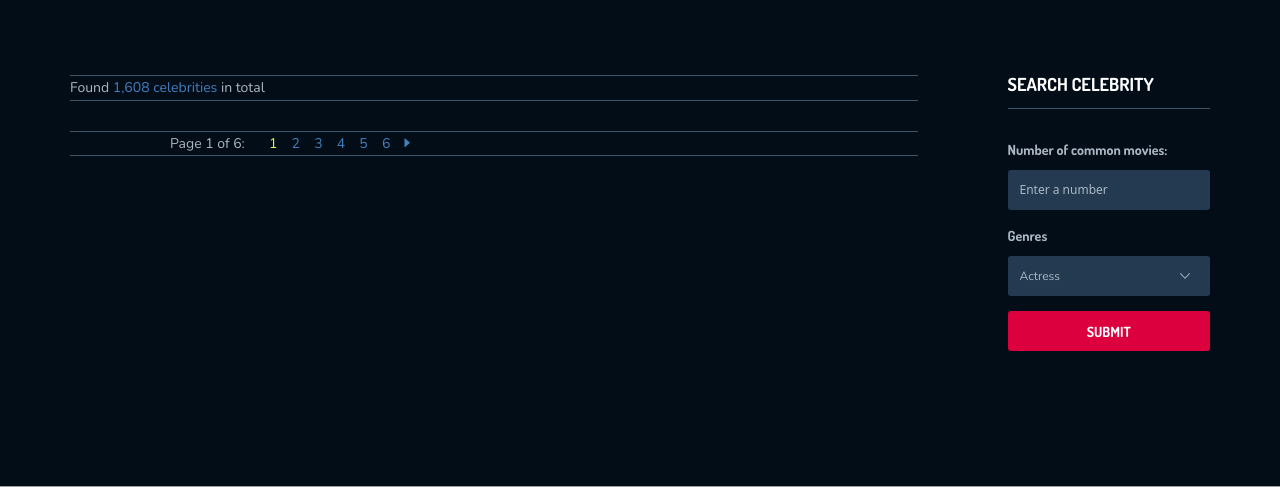
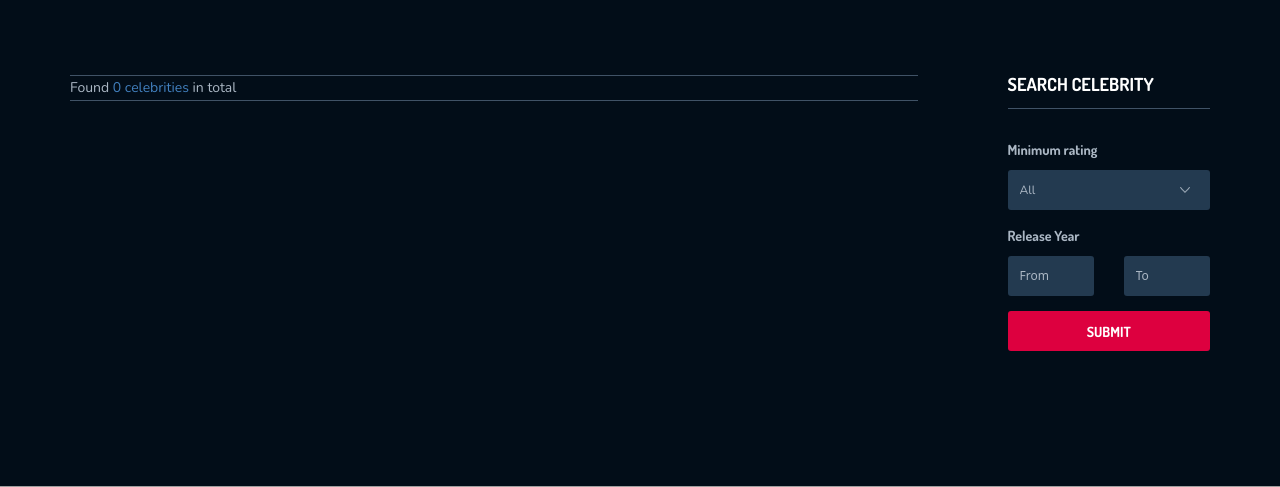
Before and after one commit to ozzafar/Movies-Website, a Flask app: page /celebritygrid in a window 1280 px wide. Shown: the part 385-872 px from the top of the page. Run offline with Flask 2, Linux system fonts and the light colour scheme; data that the repository does not hold is empty; some libraries are stand-ins or nearby versions; grey boxes are pictures that could not be loaded.

Commit message:
finished all the pages

```diff
--- a/backend/DBbackend.py
+++ b/backend/DBbackend.py
@@ -242,7 +242,7 @@ class DBbackend:
             AND (ms.rotten_tomatoes +  ms.metacritic + ms.imdb)/3 >= {movie_score}
 
         GROUP BY p.person_ID, p.first_name, p.last_name, p.picture_URL
-        ORDER BY amount_of_movies DESC
+        ORDER BY amount_of_movies DESC, p.first_name, p.last_name
         """
 
         rows = self.execute_sql(query)
@@ -350,8 +350,8 @@ class DBbackend:
     def actors_movies_awards_query(self, start_year):
 
         query = f"""
-        SELECT p.first_name, p.last_name, p.gender, COUNT(*) AS number_of_movies_played ,
-        	SUM(m.awards) AS total_awards
+        SELECT p.person_ID, p.first_name, p.last_name, COUNT(*) AS number_of_movies_played ,
+        	SUM(m.awards) AS total_awards, p.picture_URL
         FROM Person p, Movies_Actors ma, Movies m
         WHERE p.person_ID = ma.person_ID AND ma.movie_ID = m.movie_ID
             AND EXTRACT(YEAR FROM m.released) > {start_year}
@@ -418,12 +418,22 @@ class DBbackend:
     # Fun Facts/Movies Grid
     def movies_actors_with_string_in_name_query(self, string_to_search, sub_string=False):
 
-        if sub_string:
-            string_to_search = string_to_search + "*"
+        string_to_search_arr = string_to_search.split(" ")
+        if len(string_to_search_arr) == 1:
+            string_to_search = "+" + string_to_search
+            if sub_string:
+                string_to_search = string_to_search + "*"
+        else:
+            for i, string in enumerate(string_to_search_arr):
+                string_to_search_arr[i] = "+" + string_to_search_arr[i]
+                if sub_string:
+                    string_to_search_arr[i] = string_to_search_arr[i] + "*"
+            string_to_search = " ".join(string_to_search_arr)
 
         query = f"""
         SELECT m.movie_ID, m.title, COUNT(*) as num_of_actors,
-            GROUP_CONCAT(concat(p.first_name, " "), p.last_name SEPARATOR ", ")
+            GROUP_CONCAT(concat(p.first_name, " "), p.last_name SEPARATOR ", "),
+            m.poster_URL
         FROM Movies m, Movies_Actors ma, Person p
         WHERE m.movie_ID = ma.movie_ID AND p.person_ID = ma.person_ID
             AND (Match(p.first_name) AGAINST("{string_to_search}" IN BOOLEAN MODE) OR
--- a/backend/app.py
+++ b/backend/app.py
@@ -12,11 +12,6 @@ def create_movie_body():
     is_search = False
 
     body = ""
-    page = request.args.get('page')
-    if type(page) is str:
-        page = int(page)
-    else:
-        page = 1
 
     # search fields:
     if 'submit' in request.form.keys():
@@ -33,36 +28,42 @@ def create_movie_body():
     if is_search:
         movies = db.movies_with_string_in_name_query(movie_title, int(minimum_rating)*10,
                     genres.split(","), int(from_year), int(to_year), sub_string=(exact_match == "contains"))
+        #print('num of movies1: ' + str(len(movies)))
         poster_url_index = 4
         id_index = 0
         name_index = 1
         rating_index = 3
     else:
         movies = db.get_movies_ratings()
+        #print('num of movies2: '+str(len(movies)))
         poster_url_index = 9
         id_index = 0
         name_index = 1
         rating_index = 18
 
-    for i in range(20 * (page - 1), min(len(movies), 20 * page)):
+    for i in range(0,len(movies)):
         poster_url = movies[i][poster_url_index]
+        if movies[i][rating_index] is None:
+            continue
         if poster_url != None:
             poster_url_full = "https://image.tmdb.org/t/p/w1280" + movies[i][poster_url_index]
-            id = str(movies[i][id_index])
-            name = movies[i][name_index]
-            rating = str(movies[i][rating_index] / 10)[:3]
-            body += (f"""
-            		<div class="movie-item-style-2 movie-item-style-1">
-						<img src={poster_url_full} alt="">
-						<div class="hvr-inner">
-							<a  href=moviesingle?movie={id}> Read more <i class="ion-android-arrow-dropright"></i> </a>
-						</div>
-						<div class="mv-item-infor">
-							<h6><a href=moviesingle?movie={id}> {name} </a></h6>
-							<p class="rate"><i class="ion-android-star"></i><span>{rating}</span> /10</p>
-						</div>
-					</div>""")
-    return body
+        else:
+            poster_url_full = "/static/images/no_photo_availble.png"
+        id = str(movies[i][id_index])
+        name = movies[i][name_index]
+        rating = str(movies[i][rating_index] / 10)[:3]
+        body += (f"""
+                <div class="movie-item-style-2 movie-item-style-1">
+                    <img src={poster_url_full} alt="">
+                    <div class="hvr-inner">
+                        <a  href=moviesingle?movie={id}> Read more <i class="ion-android-arrow-dropright"></i> </a>
+                    </div>
+                    <div class="mv-item-infor">
+                        <h6><a href=moviesingle?movie={id}> {name} </a></h6>
+                        <p class="rate"><i class="ion-android-star"></i><span>{rating}</span> /10</p>
+                    </div>
+                </div>""")
+    return body, len(movies)
 
 
 @app.route('/moviesingle', methods=['GET'])
@@ -94,8 +95,8 @@ def moviesingle():
 
 @app.route('/moviegrid', methods=['GET', 'POST'])
 def moviegrid():
-    body = create_movie_body()
-    return render_template('/moviegrid.html', body=body, genres=list_of_genres_db())
+    body, num_of_res = create_movie_body()
+    return render_template('/moviegrid.html', body=body, genres=list_of_genres_db(), num_of_res=num_of_res)
 
 
 @app.route('/facts', methods=['GET', 'POST'])
@@ -134,7 +135,7 @@ def fun_facts():
                     res = db.directors_movies_budget_query(budget, num_of_actors)
 # director_picture director_first_name director_last_name movie_ID movie_poster title num_of_actors total_budget
             return render_template('facts_popular_directors.html', is_form_sent=is_form_sent, res=res,
-                                   director_picture=3, director_first_name=1, director_last_name=2,
+                                   director_picture_URL=3, director_first_name=1, director_last_name=2,
                                    movie_ID=0, movie_poster=9, title=5, num_of_actors=6, total_budget=8, budget=7,
                                    movie_index=10, movie_max_index=11)
         elif fact == 'countries_movies':
@@ -152,37 +153,47 @@ def fun_facts():
                     res = db.countries_movies_query(budget, num_of_awards)
             return render_template('facts_countries_movies.html', is_form_sent=is_form_sent, res=res,
                                    movie_poster=5, movie_ID=1, title=2, country=0, budget=3, awards=4)
+        elif fact == 'actors_awards':
+            if type(is_submitted) is str:
+                if is_submitted == 'submit':
+                    is_form_sent = True
+                    start_year = request.form.get('start_year')
+                    start_year = int(start_year)
+                    res = db.actors_movies_awards_query(start_year)
+            return render_template('facts_actors_awards.html', is_form_sent=is_form_sent, res=res,
+                                   first_name=1, last_name=2, movies_played=3,
+                                   total_awards=4, picture_URL=5)
+        elif fact == 'movies_with_actors_by_name':
+            if type(is_submitted) is str:
+                if is_submitted == 'submit':
+                    is_form_sent = True
+                    exact_match = request.form.get('exact_match')
+                    string_to_search = request.form.get('string_to_search')
+                    res = db.movies_actors_with_string_in_name_query(string_to_search, exact_match == "contains")
+            return render_template('movies_with_actors_by_name.html', is_form_sent=is_form_sent, res=res,
+                                   title=1, num_of_actors=2, actors_string=3, poster_URL=4)
 
-# movie_poster movie_ID title country budget awards
     return render_template('facts.html')
 
 
-@app.route('/celebritygrid', methods=['GET'])
+@app.route('/celebritygrid', methods=['GET', 'POST'])
 def celebritygrid():
-    body = ""
 
-    if 1==0:
-        movie_score = request.args.get('movie_score')
-        start_year = request.args.get('start_year')
-        end_year = request.args.get('end_year')
-        celebrity_info = AuxiliaryFuncs.query_to_actors_info(db, movie_score, start_year, end_year)
+    is_submitted = request.form.get('submit')
+    res = ''
+    user_search = ''
+    if type(is_submitted) is str:
+        if is_submitted == 'submit': # TODO delete this if
+            minimum_rating = request.form.get('minimum_rating')
+            start_year = request.form.get('from_year')
+            end_year = request.form.get('to_year')
+            user_search = f", Minimum rating {minimum_rating} from {start_year} to {end_year}"
+            res = db.popular_actors_query(int(minimum_rating)*10, int(start_year), int(end_year))
     else:
-        celebrity_info = AuxiliaryFuncs.query_to_actors_info(db, 0, 1500, 3000)
+        res = db.popular_actors_query(0, 1500, 3000)
 
-    page = request.args.get('page')
-    if type(page) is str:
-        page = int(page)
-    else:
-        page = 1
-
-    if (page-1)*9 > len(celebrity_info):
-        body = "<p> No Actors For This Page <p>" # TODO - do it right
-    else:
-        for celebrity in range(9 * (page - 1), min(len(celebrity_info), 9 * page)):
-            body += celebrity_info[celebrity].get_html_body()
-
-    return render_template('/celebritygrid.html', body=body, page=page)
-
+    return render_template('celebritygrid.html', res=res, user_search=user_search,
+                           first_name=1, last_name=2, num_of_movies=4, picture_URL=5)
 
 @app.route('/', methods=['GET'])
 @app.route('/index', methods=['GET'])
--- a/backend/templates/celebritygrid.html
+++ b/backend/templates/celebritygrid.html
@@ -102,42 +102,56 @@
 		<div class="row ipad-width2">
 			<div class="col-md-9 col-sm-12 col-xs-12">
 				<div class="topbar-filter">
-					<p class="pad-change" style="padding-right: 370px;">Found <span>1,608 celebrities</span> in total</p>
+					<p class="pad-change" style="padding-right: 370px;">Found <span>{{ res|length }} celebrities</span> in total {{ user_search }}</p>
 				</div>
 				<div class="celebrity-items">
-					{{body|safe}}
-				</div>
-				<div class="topbar-filter">
-
-
-					<div class="pagination2">
-						<span>Page {{page}} of 6:</span>
-						<a class="active" href="celebritygrid?page=1">1</a>
-						<a href="celebritygrid?page=2">2</a>
-						<a href="celebritygrid?page=3">3</a>
-						<a href="celebritygrid?page=4">4</a>
-						<a href="celebritygrid?page=5">5</a>
-						<a href="celebritygrid?page=6">6</a>
-						<a href="#"><i class="ion-arrow-right-b"></i></a>
-					</div>
+					{% for row in res %}
+                        {% if row[picture_URL] is none %}
+                            {% set picture = "/static/images/no_photo_availble.png" %}
+                        {% else %}
+                            {% set picture = "https://image.tmdb.org/t/p/w300" + row[picture_URL]|string %}
+                        {% endif %}
+                        <div class="ceb-item">
+                            <img src="{{ picture }}" width="270" height="400">
+                            <div class="ceb-infor">
+                                <h2>{{ row[first_name] }} {{ row[last_name] }}</h2>
+                                <span>Number of Movies: {{ row[num_of_movies] }}</span>
+                            </div>
+                        </div>
+					{% endfor %}
 				</div>
 			</div>
 			<div class="col-md-3 col-xs-12 col-sm-12">
 				<div class="sidebar">
 						<div class="searh-form">
 						<h4 class="sb-title">Search celebrity</h4>
-						<form class="form-style-1 celebrity-form" action="#">
+						<form class="form-style-1 celebrity-form" action="" method="post">
 							<div class="row">
 								<div class="col-md-12 form-it">
-									<label>Number of common movies:</label>
-									<input type="text" name="num_of_common_movies" placeholder="Enter a number">
+									<label>Minimum rating</label>
+									<select name="minimum_rating">
+										<option value="0">All</option>
+										<option value="1">1</option>
+										<option value="2">2</option>
+										<option value="3">3</option>
+										<option value="4">4</option>
+										<option value="5">5</option>
+										<option value="6">6</option>
+										<option value="7">7</option>
+										<option value="8">8</option>
+										<option value="9">9</option>
+									</select>
 								</div>
 								<div class="col-md-12 form-it">
-									<label>Genres</label>
-									<select>
-									  <option value="range">Actress</option>
-									  <option value="saab">Others</option>
-									</select>
+									<label>Release Year</label>
+									<div class="row">
+										<div class="col-md-6">
+											<input type="text" name="from_year" placeholder="From">
+										</div>
+										<div class="col-md-6">
+											<input type="text" name="to_year" placeholder="To">
+										</div>
+									</div>
 								</div>
 								<div class="col-md-12 ">
 									<input class="submit" type="submit" name="submit" value="submit">
```
Also changed, not shown: backend/templates/facts.html (+8 -0 lines), backend/templates/facts_actors_awards.html (added, +50 -0 lines), backend/templates/facts_countries_movies.html (+13 -14 lines), backend/templates/facts_couples.html (+16 -14 lines), backend/templates/facts_popular_directors.html (+16 -14 lines), backend/templates/moviegrid.html (+2 -13 lines), backend/templates/movies_with_actors_by_name.html (added, +67 -0 lines), backend/static/images/no_photo_availble.jpeg (renamed from frontend/images/no_photo_availble.jpeg), backend/static/images/no_photo_availble.png (added).
